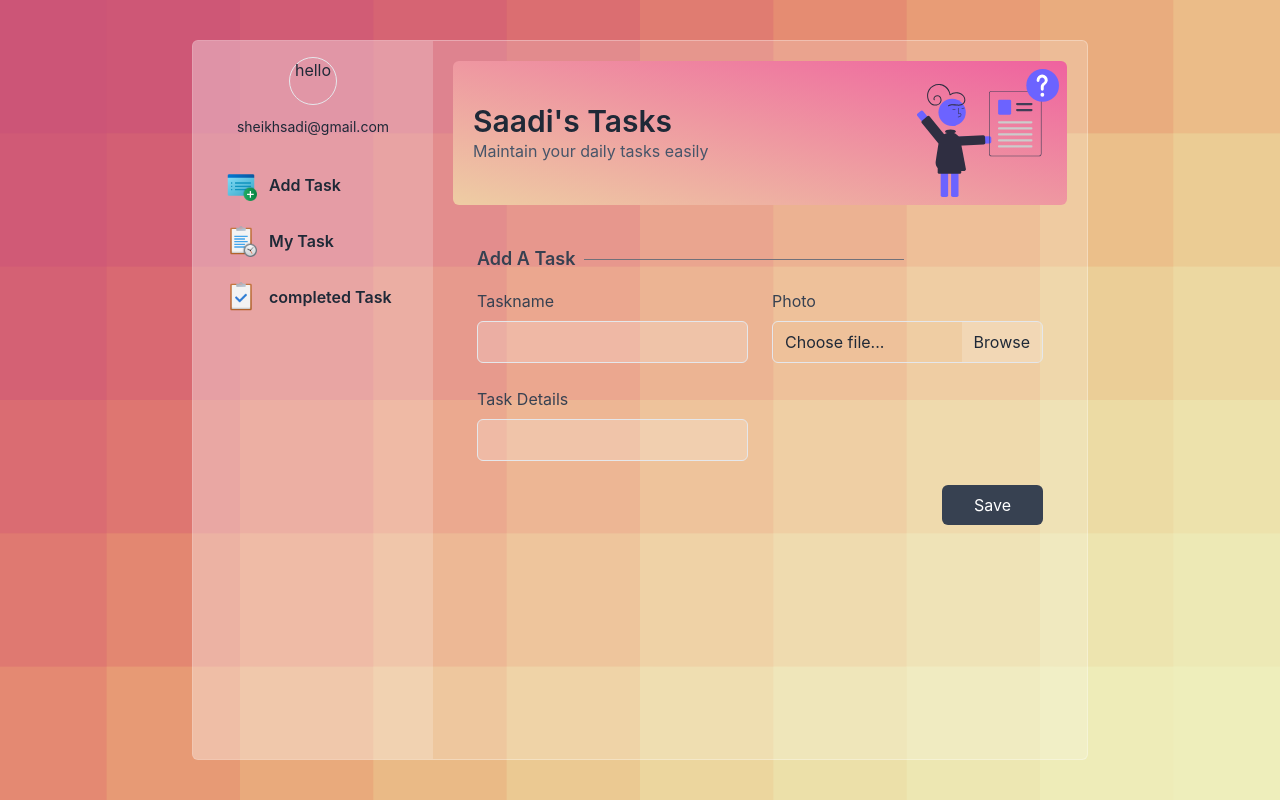
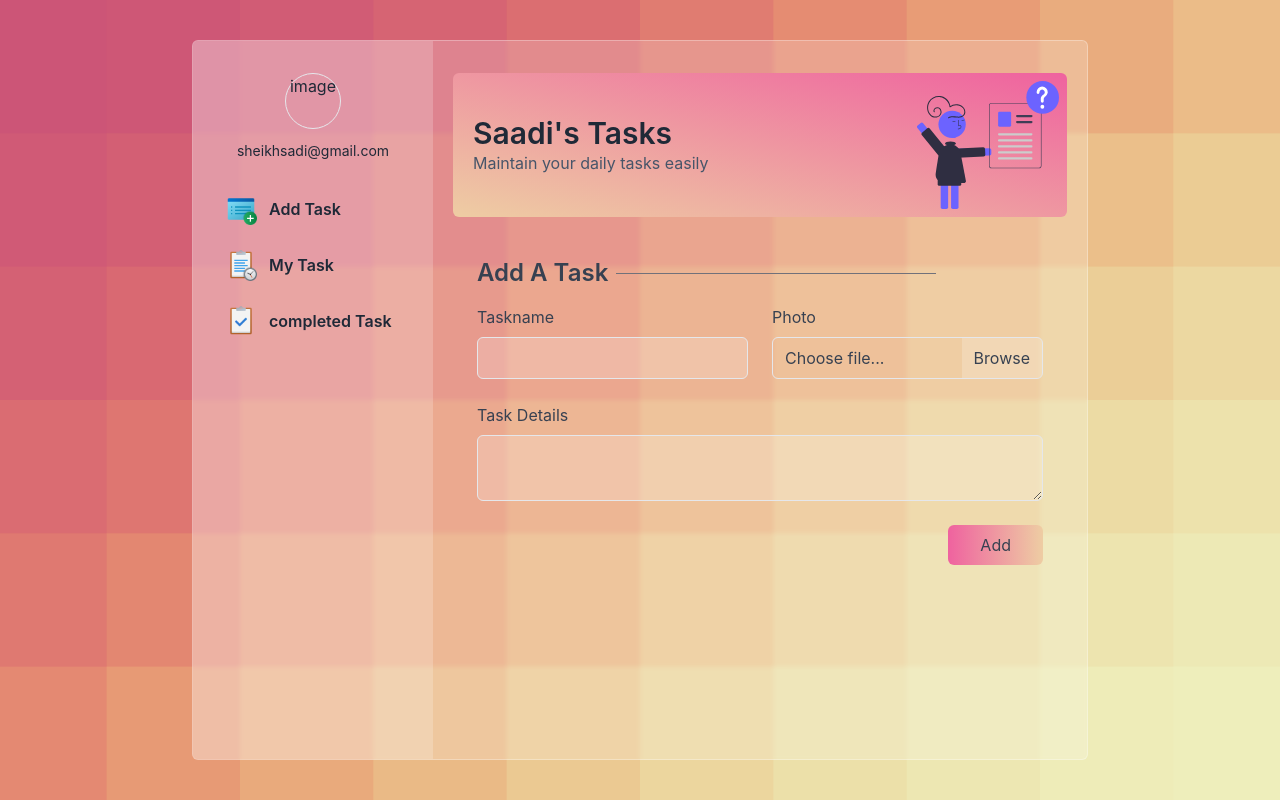
Before and after one commit to saadi001/task-management, a React (Create React App) app: page /addTask in a window 1280 px wide. Built offline with nearby package versions, Linux system fonts and the light colour scheme; no server answers.

Commit message:
firebase config and context for auth added

```diff
--- a/package.json
+++ b/package.json
@@ -7,6 +7,7 @@
     "@testing-library/react": "^13.4.0",
     "@testing-library/user-event": "^13.5.0",
     "daisyui": "^2.46.0",
+    "firebase": "^9.15.0",
     "react": "^18.2.0",
     "react-dom": "^18.2.0",
     "react-router-dom": "^6.6.1",
--- /dev/null
+++ b/src/Contexts/AuthProvider/AuthProvider.js
@@ -0,0 +1,58 @@
+import React, { createContext, useEffect, useState } from 'react';
+import { createUserWithEmailAndPassword, getAuth, onAuthStateChanged, signInWithEmailAndPassword, signInWithPopup, signOut, updateProfile } from 'firebase/auth'
+import app from '../../FIrebase/Firebase.config';
+
+export const AuthContext = createContext();
+const auth = getAuth(app)
+
+const AuthProvider = ({ children }) => {
+     const [user, setUser] = useState(null);
+     const [loading, setLoading] = useState(true);
+
+     const providerLogin = (provider) => {
+          setLoading(true);
+          return signInWithPopup(auth, provider)
+     }
+
+     const createUser = (email, password) => {
+          setLoading(true);
+          return createUserWithEmailAndPassword(auth, email, password);
+     }
+
+     const signIn = (email, password) => {
+          setLoading(true);
+          return signInWithEmailAndPassword(auth, email, password);
+     }
+
+     const updateUserProfile = (userInfo) => {
+          return updateProfile(auth.currentUser, userInfo);
+     }
+
+     const logOut = () => {
+          setLoading(true);
+          return signOut(auth);
+     }
+
+     useEffect(() => {
+          const unsubscribe = onAuthStateChanged(auth, (currentUser) => {
+               console.log('current user is: ', currentUser)
+               setUser(currentUser);
+               setLoading(false);
+          })
+          return () => {
+               unsubscribe();
+          }
+     }, [])
+
+     const authInfo = { user, loading, providerLogin, logOut, createUser, signIn, setUser, updateUserProfile, setLoading };
+     return (
+          <div>
+               <AuthContext.Provider value={authInfo}>
+                    {children}
+               </AuthContext.Provider>
+
+          </div>
+     );
+};
+
+export default AuthProvider;
--- /dev/null
+++ b/src/FIrebase/Firebase.config.js
@@ -0,0 +1,18 @@
+// Import the functions you need from the SDKs you need
+import { initializeApp } from "firebase/app";
+// TODO: Add SDKs for Firebase products that you want to use
+// https://firebase.google.com/docs/web/setup#available-libraries
+
+// Your web app's Firebase configuration
+const firebaseConfig = {
+  apiKey: "AIzaSyBI9cTI-TcRiYXaE0bNN3TqDpU5xSlkgNY",
+  authDomain: "task-management-1988c.firebaseapp.com",
+  projectId: "task-management-1988c",
+  storageBucket: "task-management-1988c.appspot.com",
+  messagingSenderId: "1066548133323",
+  appId: "1:1066548133323:web:c8eb07655aa1615b298a4e",
+};
+
+// Initialize Firebase
+const app = initializeApp(firebaseConfig);
+export default app
--- a/src/Layout/Main.css
+++ b/src/Layout/Main.css
@@ -8,7 +8,9 @@
 .inner-card{
      border: 1px solid rgba(255, 255, 255, 0.3);
      background: rgba(255, 255, 255, 0.2);
+     backdrop-filter: blur(2px);
 }
 .sidebar{
      background: rgba(255, 255, 255, 0.2);
+
 }
--- a/src/Layout/Main.js
+++ b/src/Layout/Main.js
@@ -11,7 +11,7 @@ const Main = () => {
                <div className='max-w-4xl w-full h-full mx-3 lg:mx-0 rounded-md inner-card overflow-y-auto'>
                     <div className="drawer drawer-mobile ">
                          <input id="my-drawer-2" type="checkbox" className="drawer-toggle" />
-                         <div className="drawer-content p-5">
+                         <div className="drawer-content p-5 mt-3">
                               {/* <!-- Page content here --> */}
                               <Outlet></Outlet>
                               <label htmlFor="my-drawer-2" className="btn btn-primary drawer-button lg:hidden">Open drawer</label>
@@ -21,8 +21,8 @@ const Main = () => {
                               <label htmlFor="my-drawer-2" className="drawer-overlay"></label>
                               <ul className="menu p-4 w-60 ">
                                    {/* <!-- Sidebar content here --> */}
-                                   <div className='text-center'>
-                                        <span className='border w-12 h-12 inline-block rounded-full'>hello</span>
+                                   <div className='text-center pt-4'>
+                                        <span className='border w-14 h-14 inline-block rounded-full'>image</span>
                                         <p className='mt-3 mb-5 text-sm'>sheikhsadi@gmail.com</p>
                                    </div>
                                    <li className='font-semibold'><Link to='/addTask'><img className='w-8' src={addTaskIcon} alt="" /> Add Task</Link></li>
--- a/src/index.js
+++ b/src/index.js
@@ -3,11 +3,14 @@ import ReactDOM from 'react-dom/client';
 import './index.css';
 import App from './App';
 import reportWebVitals from './reportWebVitals';
+import AuthProvider from './Contexts/AuthProvider/AuthProvider';
 
 const root = ReactDOM.createRoot(document.getElementById('root'));
 root.render(
   <React.StrictMode>
-    <App />
+    <AuthProvider>
+      <App />
+    </AuthProvider>
   </React.StrictMode>
 );
 
--- a/src/pages/AddTask/AddTask.js
+++ b/src/pages/AddTask/AddTask.js
@@ -14,7 +14,7 @@ const AddTask = () => {
                <div>
                     <section className="max-w-4xl p-6 mt-4 mx-auto  rounded-md dark:bg-gray-800">
                          <div className='flex gap-2 items-center'>
-                              <h2 className="text-lg font-semibold text-gray-700 capitalize dark:text-white">Add a task</h2>
+                              <h2 className="text-2xl font-semibold text-gray-700 capitalize dark:text-white">Add a task</h2>
                               <div className='border-t w-10 md:w-80 border-zinc-500'></div>
                          </div>
 
@@ -28,21 +28,21 @@ const AddTask = () => {
                                    <div>
                                         <label className="text-gray-700 dark:text-gray-200 " htmlFor="username">Photo</label>
                                         <div className='border relative overflow-hidden text-ellipsis mt-2 rounded-md flex justify-between items-center'>
-                                             <span className='pl-3'>Choose file...</span>
-                                             <span className='float-right sidebar inline-block py-2 px-3'>Browse</span>
-                                             <input id="username" type="file" className=" opacity-0 absolute top-0 left-0 w-full px-4 py-2 text-gray-700 sidebar border border-gray-200 rounded-md dark:bg-gray-800 dark:text-gray-300 dark:border-gray-600 focus:border-rose-400 focus:ring-gray-300 focus:ring-opacity-40 dark:focus:border-blue-300 focus:outline-none focus:ring" />
+                                             <span className='pl-3 text-gray-700'>Choose file...</span>
+                                             <span className='sidebar inline-block py-2 px-3 text-gray-700 cursor-pointer'>Browse</span>
+                                             <input id="username" type="file" className="opacity-0 absolute top-0 left-0 w-full px-4 py-2 text-gray-700 sidebar border border-gray-200 rounded-md dark:bg-gray-800 dark:text-gray-300 dark:border-gray-600 focus:border-rose-400 focus:ring-gray-300 focus:ring-opacity-40 dark:focus:border-blue-300 focus:outline-none focus:ring" />
                                         </div>
                                    </div>
 
-                                   <div>
-                                        <label className="text-gray-700 dark:text-gray-200" htmlFor="username">Task Details</label>
-                                        <input id="username" type="text" className="block w-full px-4 py-2 mt-2 text-gray-700 sidebar border border-gray-200 rounded-md dark:bg-gray-800 dark:text-gray-300 dark:border-gray-600 focus:border-rose-400 focus:ring-gray-300 focus:ring-opacity-40 dark:focus:border-blue-300 focus:outline-none focus:ring" />
+                                   <div className='md:col-span-2'>
+                                        <label className=" text-gray-700 dark:text-gray-200" htmlFor="username">Task Details</label>
+                                        <textarea id="username" type="text" className="block w-full px-4 py-2 mt-2 text-gray-700 sidebar border border-gray-200 rounded-md dark:bg-gray-800 dark:text-gray-300 dark:border-gray-600 focus:border-rose-400 focus:ring-gray-300 focus:ring-opacity-40 dark:focus:border-blue-300 focus:outline-none focus:ring" />
                                    </div>
 
                               </div>
 
                               <div className="flex justify-end mt-6">
-                                   <button className="px-8 py-2.5 leading-5 text-white transition-colors duration-300 transform bg-gray-700 rounded-md hover:bg-gray-600 focus:outline-none focus:bg-gray-600">Save</button>
+                                   <button className="px-8 py-2.5 leading-5 text-gray-700 transition-colors duration-300 transform bg-gradient-to-r from-[#EF629F] to-[#EECDA3] rounded-md hover:bg-gray-600 focus:outline-none focus:bg-gray-600">Add</button>
                               </div>
                          </form>
                     </section>
--- a/src/pages/Mytask/MyTask.js
+++ b/src/pages/Mytask/MyTask.js
@@ -3,7 +3,20 @@ import React from 'react';
 const MyTask = () => {
      return (
           <div>
-               my task page
+               <p className='text-2xl font-semibold capitalize text-gray-700'>My task</p>
+               <div className='mt-5 flex justify-between items-center border rounded'>
+                    <div className='flex gap-3'>
+                         <div className='w-24 border rounded'><img className='w-full' src="" alt="" /></div>
+                         <div>
+                         <p>name</p>
+                         <p>details</p>
+                         </div>
+                    </div>
+                    <div className='flex gap-2'>
+                         <div>update</div>
+                         <div>delete</div>
+                    </div>
+               </div>
           </div>
      );
 };
```
Also changed, not shown: 1 other file (tests, documents, lock files or other folders).
